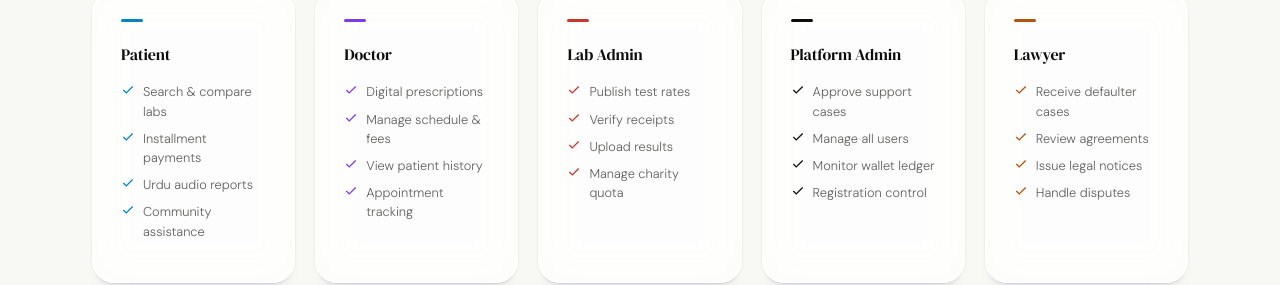
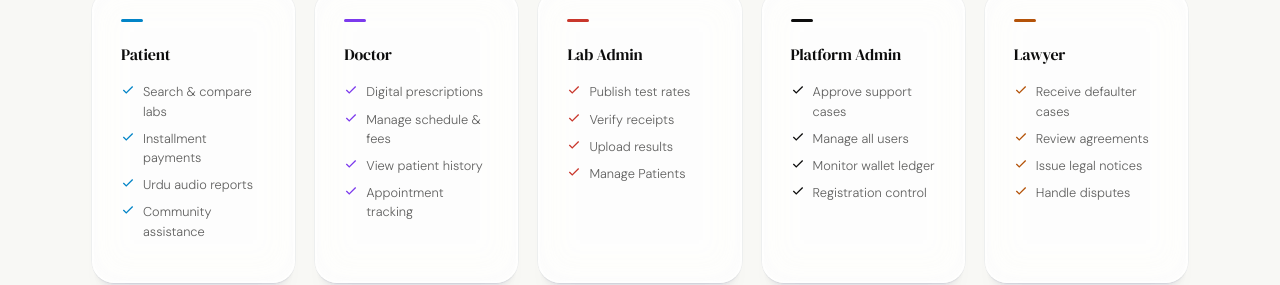
Before and after one commit to makki-Q/carefirst, a React (Vite) app in the folder carefirst-web-modified/: page / in a window 1280 px wide. Shown: the part 4106-4391 px from the top of the page. Built offline with nearby package versions, Linux system fonts and the light colour scheme; a web font is replaced by a local one.

Commit message:
Landing page: Lab Admin perk 'Manage Patients' instead of 'Manage charity quota'

```diff
--- a/carefirst-web-modified/src/components/Roles.jsx
+++ b/carefirst-web-modified/src/components/Roles.jsx
@@ -6,7 +6,7 @@ export default function Roles() {
   const roles = [
     { title: "Patient", color: "#0284C7", perks: ["Search & compare labs", "Installment payments", "Urdu audio reports", "Community assistance"] },
     { title: "Doctor", color: "#7C3AED", perks: ["Digital prescriptions", "Manage schedule & fees", "View patient history", "Appointment tracking"] },
-    { title: "Lab Admin", color: T.accentRed, perks: ["Publish test rates", "Verify receipts", "Upload results", "Manage charity quota"] },
+    { title: "Lab Admin", color: T.accentRed, perks: ["Publish test rates", "Verify receipts", "Upload results", "Manage Patients"] },
     { title: "Platform Admin", color: T.text, perks: ["Approve support cases", "Manage all users", "Monitor wallet ledger", "Registration control"] },
     { title: "Lawyer", color: "#B45309", perks: ["Receive defaulter cases", "Review agreements", "Issue legal notices", "Handle disputes"] },
   ];
```
